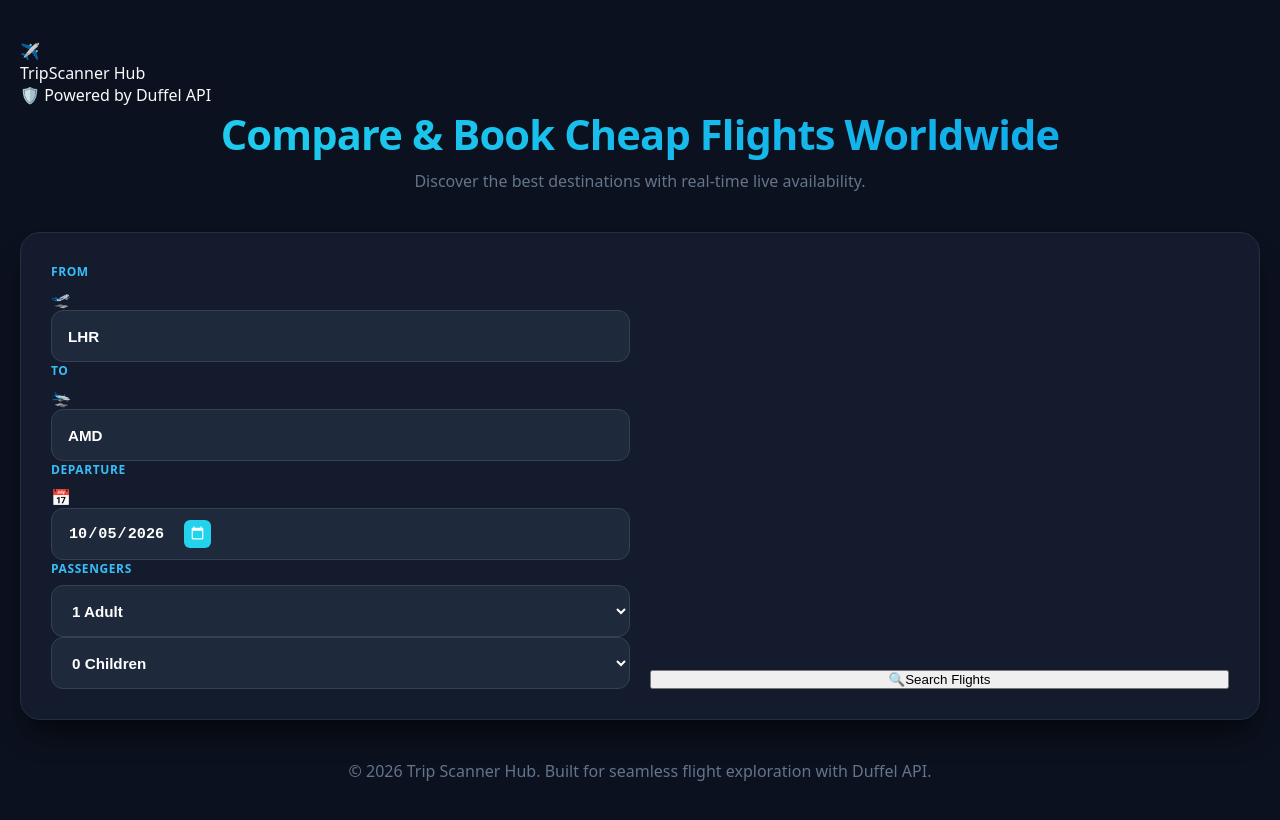
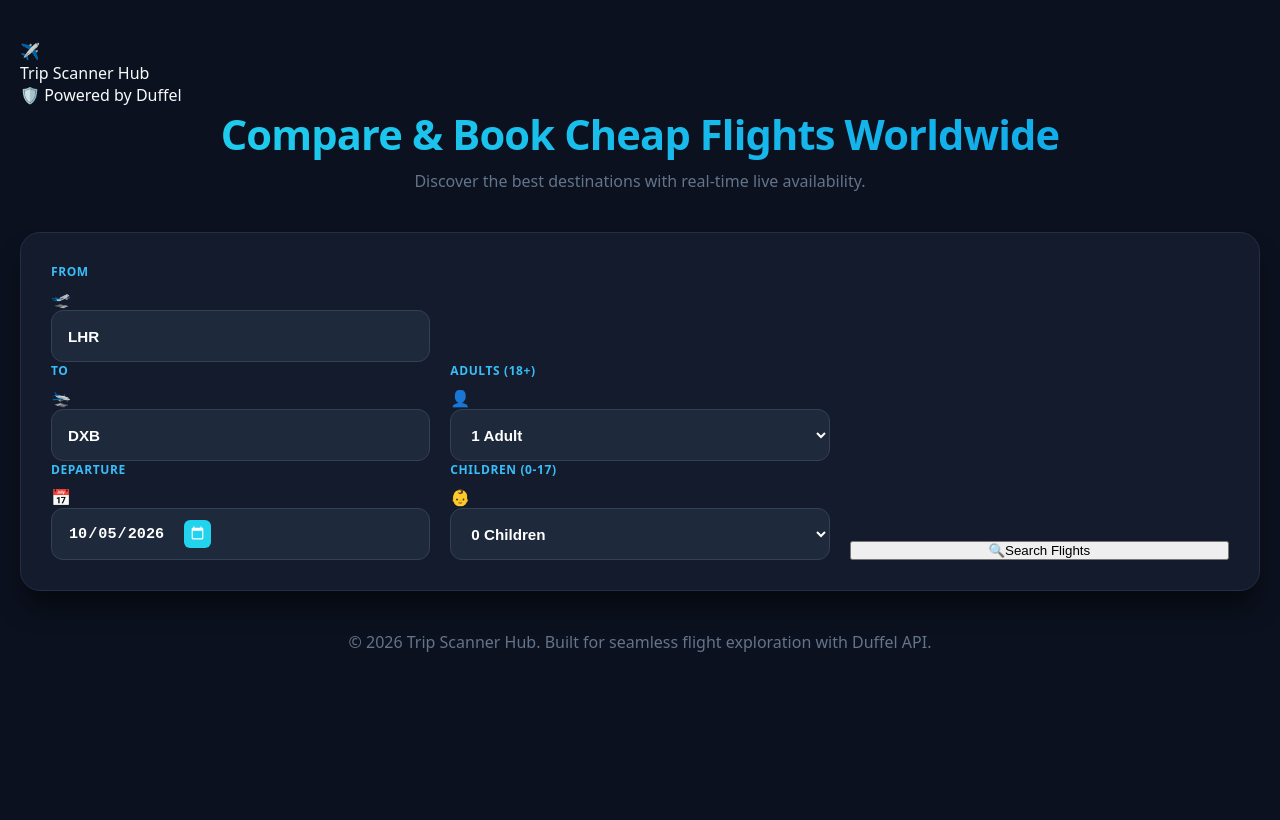
Before and after one commit to Milanbamaniya5/perfect-motion-flights, a Next.js app: page / in a window 1280 px wide. Shown: the top 820 px of the page. Built offline with nearby package versions, Linux system fonts and the light colour scheme.

Commit message:
Change default destination from AMD to DXB

```diff
--- a/app/page.js
+++ b/app/page.js
@@ -7,7 +7,7 @@ export default function Home() {
   const today = new Date().toISOString().split('T')[0];
 
   const [origin, setOrigin] = useState('LHR');
-  const [destination, setDestination] = useState('AMD');
+  const [destination, setDestination] = useState('DXB');
   const [departureDate, setDepartureDate] = useState(today);
   const [adults, setAdults] = useState(1);
   const [childrenAges, setChildrenAges] = useState([]);
@@ -21,7 +21,7 @@ export default function Home() {
       return;
     }
     setError('');
-    const newAges = Array(num).fill(5);
+    const newAges = Array(num).fill(5); // Default age 5
     setChildrenAges(newAges);
   };
 
@@ -68,49 +68,45 @@ export default function Home() {
   };
 
   return (
-    <div className="min-h-full bg-slate-50 text-slate-800 flex flex-col font-sans">
+    <div className="min-h-screen bg-slate-50 text-slate-800 flex flex-col font-sans">
 
-      {/* Navbar */}
+      {/* Header / Navbar */}
       <header className="bg-white border-b border-slate-200 sticky top-0 z-50">
         <div className="max-w-7xl mx-auto px-4 sm:px-6 lg:px-8 h-16 flex items-center justify-between">
-          <div className="flex items-center space-x-2 cursor-pointer" onClick={() => router.push('/')}>
+          <div className="flex items-center space-x-2">
             <div className="bg-indigo-600 text-white p-2 rounded-xl flex items-center justify-center shadow-md">
               <span className="text-lg">✈️</span>
             </div>
             <span className="text-xl font-bold tracking-tight text-slate-900">
-              TripScanner <span className="text-indigo-600">Hub</span>
+              Trip Scanner <span className="text-indigo-600">Hub</span>
             </span>
           </div>
           <div className="flex items-center space-x-4">
             <span className="hidden sm:inline text-sm text-slate-500 font-medium">
-              🛡️ Powered by Duffel API
+              <span className="text-emerald-500 mr-1">🛡️</span> Powered by Duffel
             </span>
           </div>
         </div>
       </header>
 
       {/* Hero / Search Section */}
-      <section className="bg-gradient-to-r from-indigo-700 via-indigo-600 to-indigo-800 text-white py-12 px-4 sm:px-6 lg:px-8 shadow-inner">
+      <section className="bg-gradient-to-r from-indigo-700 via-indigo-600 to-indigo-900 text-white py-12 px-4 sm:px-6 lg:px-8 shadow-inner">
         <div className="max-w-4xl mx-auto text-center mb-8">
-          <h1 className="text-3xl sm:text-4xl font-extrabold tracking-tight mb-3">
-            Compare & Book Cheap Flights Worldwide
-          </h1>
-          <p className="text-indigo-50 text-base sm:text-lg">
-            Discover the best destinations with real-time live availability.
-          </p>
+          <h1 className="text-3xl sm:text-4xl font-extrabold tracking-tight mb-3">Compare & Book Cheap Flights Worldwide</h1>
+          <p className="text-indigo-100 text-base sm:text-lg">Discover the best destinations with real-time live availability.</p>
         </div>
 
-        {/* Search Card */}
+        {/* Search Card Container */}
         <div className="max-w-4xl mx-auto bg-white rounded-2xl shadow-2xl p-6 text-slate-800">
 
           {error && (
-            <div className="bg-red-50 border border-red-200 text-red-600 p-3 rounded-xl mb-4 text-sm font-semibold">
+            <div className="bg-red-50 border-l-4 border-red-500 text-red-700 p-4 rounded-xl mb-4 text-sm font-semibold shadow-sm">
               {error}
             </div>
           )}
 
           <form onSubmit={handleSearch} className="space-y-4">
-            <div className="grid grid-cols-1 sm:grid-cols-2 lg:grid-cols-4 gap-4">
+            <div className="grid grid-cols-1 sm:grid-cols-2 lg:grid-cols-3 gap-4">
 
               {/* Origin */}
               <div className="relative">
@@ -119,11 +115,12 @@ export default function Home() {
                   <span className="text-slate-400 mr-2">🛫</span>
                   <input
                     type="text"
+                    id="origin"
                     value={origin}
                     onChange={(e) => setOrigin(e.target.value.toUpperCase())}
-                    placeholder="e.g., LHR / JFK"
+                    placeholder="e.g., LHR"
                     required
-                    className="w-full bg-transparent outline-none text-sm font-semibold uppercase"
+                    className="w-full bg-transparent outline-none text-sm font-semibold uppercase text-slate-800"
                   />
                 </div>
               </div>
@@ -135,11 +132,12 @@ export default function Home() {
                   <span className="text-slate-400 mr-2">🛬</span>
                   <input
                     type="text"
+                    id="destination"
                     value={destination}
                     onChange={(e) => setDestination(e.target.value.toUpperCase())}
-                    placeholder="e.g., DXB / CDG"
+                    placeholder="e.g., DXB"
                     required
-                    className="w-full bg-transparent outline-none text-sm font-semibold uppercase"
+                    className="w-full bg-transparent outline-none text-sm font-semibold uppercase text-slate-800"
                   />
                 </div>
               </div>
@@ -155,29 +153,39 @@ export default function Home() {
                     value={departureDate}
                     onChange={(e) => setDepartureDate(e.target.value)}
                     required
-                    className="w-full bg-transparent outline-none text-sm font-semibold cursor-pointer"
+                    className="w-full bg-transparent outline-none text-sm font-semibold text-slate-800 cursor-pointer"
                   />
                 </div>
               </div>
 
-              {/* Passengers Selection */}
+            </div>
+
+            {/* Passenger Selection Grid */}
+            <div className="grid grid-cols-1 sm:grid-cols-2 gap-4 pt-2">
               <div>
-                <label className="block text-xs font-bold text-slate-500 uppercase tracking-wider mb-1">Passengers</label>
-                <div className="grid grid-cols-2 gap-2">
+                <label className="block text-xs font-bold text-slate-500 uppercase tracking-wider mb-1">Adults (18+)</label>
+                <div className="flex items-center border border-slate-200 rounded-xl px-3 py-2.5 focus-within:border-indigo-500 bg-slate-50">
+                  <span className="text-slate-400 mr-2">👤</span>
                   <select
                     value={adults}
                     onChange={(e) => handleAdultChange(e.target.value)}
-                    className="border border-slate-200 rounded-xl px-2 py-2.5 bg-slate-50 text-xs font-semibold outline-none focus:border-indigo-500"
+                    className="w-full bg-transparent outline-none text-sm font-semibold text-slate-800"
                   >
                     {Array.from({ length: 9 }, (_, i) => i + 1).map(num => (
                       <option key={num} value={num}>{num} Adult{num > 1 ? 's' : ''}</option>
                     ))}
                   </select>
+                </div>
+              </div>
 
+              <div>
+                <label className="block text-xs font-bold text-slate-500 uppercase tracking-wider mb-1">Children (0-17)</label>
+                <div className="flex items-center border border-slate-200 rounded-xl px-3 py-2.5 focus-within:border-indigo-500 bg-slate-50">
+                  <span className="text-slate-400 mr-2">👶</span>
                   <select
                     value={childrenAges.length}
                     onChange={(e) => handleChildCountChange(e.target.value)}
-                    className="border border-slate-200 rounded-xl px-2 py-2.5 bg-slate-50 text-xs font-semibold outline-none focus:border-indigo-500"
+                    className="w-full bg-transparent outline-none text-sm font-semibold text-slate-800"
                   >
                     {Array.from({ length: Math.max(0, 10 - adults) }, (_, i) => (
                       <option key={i} value={i}>{i} Child{i !== 1 ? 'ren' : ''}</option>
@@ -185,24 +193,23 @@ export default function Home() {
                   </select>
                 </div>
               </div>
-
             </div>
 
-            {/* Dynamic Children Ages */}
+            {/* Dynamic Children Ages Sub-section */}
             {childrenAges.length > 0 && (
-              <div className="p-4 bg-indigo-50/60 border border-indigo-100 rounded-xl space-y-2">
+              <div className="p-4 bg-indigo-50/60 border border-indigo-100 rounded-xl space-y-3">
                 <label className="block text-xs font-bold text-indigo-900 uppercase tracking-wider">Select Children Ages (0-17 years):</label>
-                <div className="grid grid-cols-2 sm:grid-cols-4 gap-3">
+                <div className="grid grid-cols-1 sm:grid-cols-2 gap-3">
                   {childrenAges.map((age, index) => (
-                    <div key={index} className="flex items-center space-x-2 bg-white p-2 rounded-lg border border-indigo-200">
-                      <span className="text-xs font-semibold text-slate-600">Child {index + 1}:</span>
+                    <div key={index} className="flex items-center justify-between bg-white p-2.5 rounded-lg border border-indigo-100 shadow-sm">
+                      <span className="text-xs font-semibold text-slate-700">Child {index + 1} Age:</span>
                       <select
                         value={age}
                         onChange={(e) => handleChildAgeChange(index, e.target.value)}
-                        className="w-full bg-slate-50 p-1 text-xs font-semibold rounded border border-slate-200 outline-none"
+                        className="p-1 border border-slate-200 rounded-md bg-slate-50 font-medium text-xs text-slate-800 outline-none"
                       >
                         {Array.from({ length: 18 }, (_, i) => (
-                          <option key={i} value={i}>{i} yrs</option>
+                          <option key={i} value={i}>{i} yr{i !== 1 ? 's' : ''}</option>
                         ))}
                       </select>
                     </div>
@@ -211,10 +218,10 @@ export default function Home() {
               </div>
             )}
 
-            <div className="pt-2 flex justify-end">
+            <div className="pt-3 flex justify-end">
               <button
                 type="submit"
-                className="w-full sm:w-auto bg-indigo-600 hover:bg-indigo-700 text-white font-bold px-8 py-3 rounded-xl shadow-lg hover:shadow-indigo-500/25 transition duration-200 flex items-center justify-center space-x-2 cursor-pointer"
+                className="w-full sm:w-auto bg-indigo-600 hover:bg-indigo-700 text-white font-bold px-8 py-3 rounded-xl shadow-lg hover:shadow-indigo-500/25 transition duration-200 flex items-center justify-center space-x-2"
               >
                 <span>🔍</span>
                 <span>Search Flights</span>
@@ -225,7 +232,7 @@ export default function Home() {
       </section>
 
       {/* Footer */}
-      <footer className="bg-white border-t border-slate-200 py-6 text-center text-xs text-slate-400 mt-auto">
+      <footer className="mt-auto bg-white border-t border-slate-200 py-6 text-center text-xs text-slate-400">
         <p>&copy; {new Date().getFullYear()} Trip Scanner Hub. Built for seamless flight exploration with Duffel API.</p>
       </footer>
 
```
